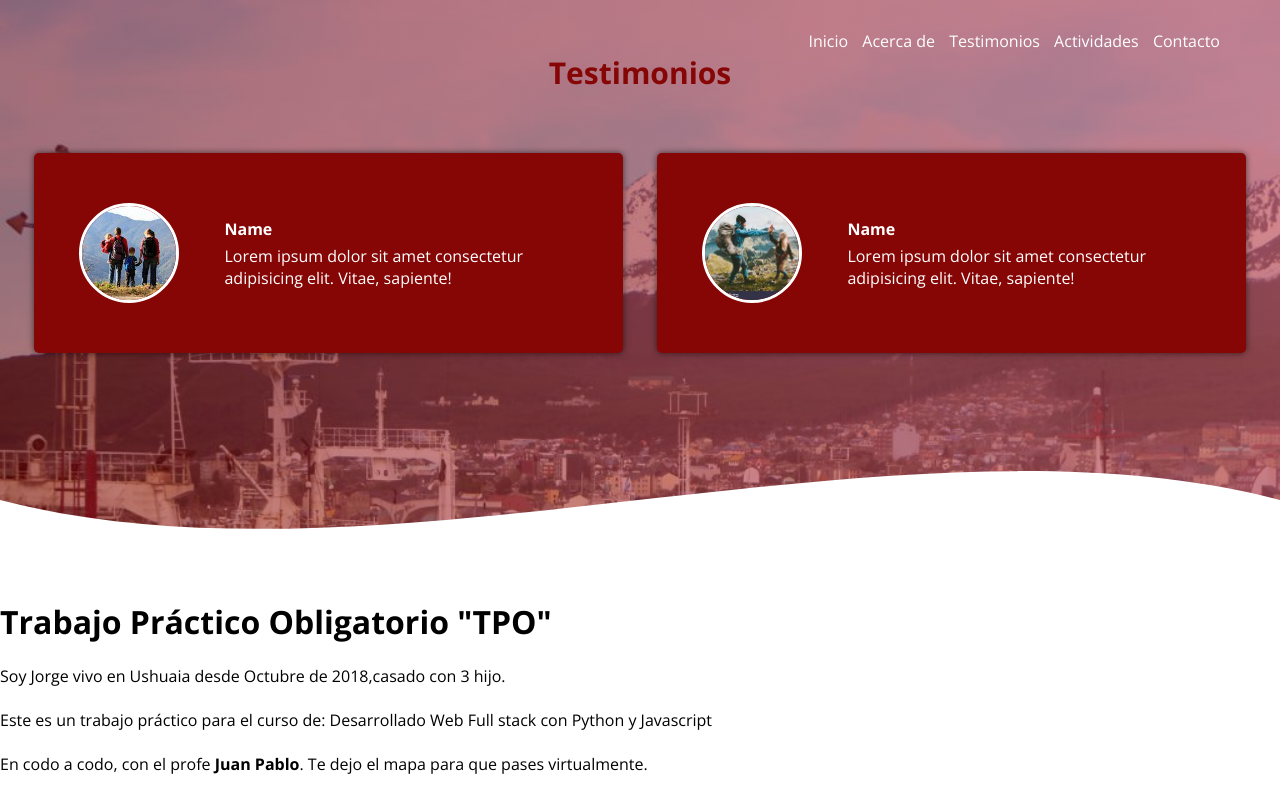
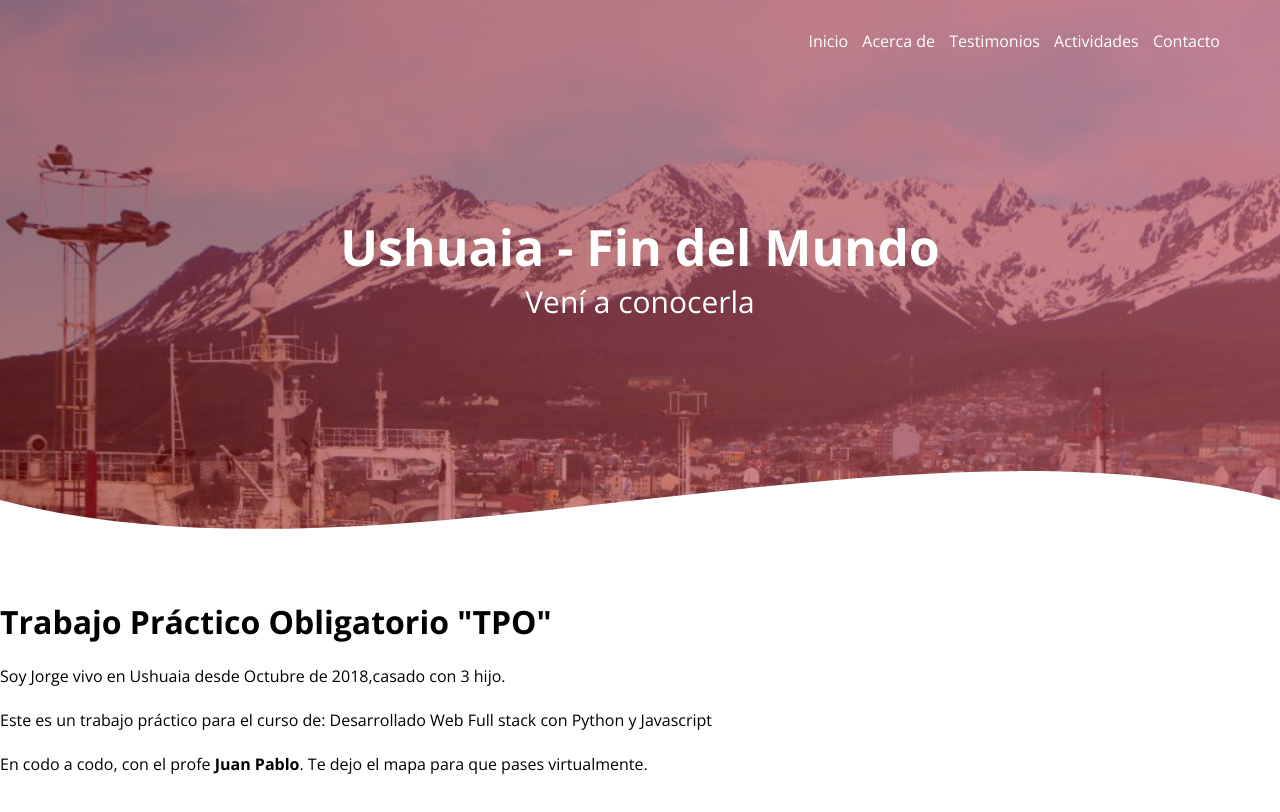
Before and after one commit to jorgeopichani/tpo, a plain HTML site: page aCercaDe.html in a window 1280 px wide. Shown: the top 812 px of the page. Drawn offline with nearby package versions, Linux system fonts and the light colour scheme.

Commit message:
second commit

```diff
--- a/aCercaDe.html
+++ b/aCercaDe.html
@@ -18,24 +18,10 @@
             <a href="testimonios.html">Testimonios</a>
             <a href="actividades.html">Actividades</a>
             <a href="contacto.html">Contacto</a>
-        </nav>        <h2 class="titulo">Testimonios</h2>
-        <div class="cards">
-            <div class="card">
-                <img src="imagenes/familia1.jpeg" alt="">
-                <div class="contenido-texto-card">
-                    <h4>Name</h4>
-                    <p>Lorem ipsum dolor sit amet consectetur adipisicing elit. Vitae, sapiente!</p>
-                </div>
-            </div>
-            <div class="card">
-                <img src="imagenes/testimonio.jpeg" alt="">
-                <div class="contenido-texto-card">
-                    <h4>Name</h4>
-                    <p>Lorem ipsum dolor sit amet consectetur adipisicing elit. Vitae, sapiente!</p>
-                </div>
-            </div>
-        </div>
-    </section>
+        </nav>
+        <section class="textos-header">
+            <h1>Ushuaia - Fin del Mundo</h1>
+            <h2>Vení a conocerla</h2>
         </section>
         <div class="wave" style="height: 150px; overflow: hidden;"><svg viewBox="0 0 500 150" preserveAspectRatio="none"
                 style="height: 100%; width: 100%;">
```
